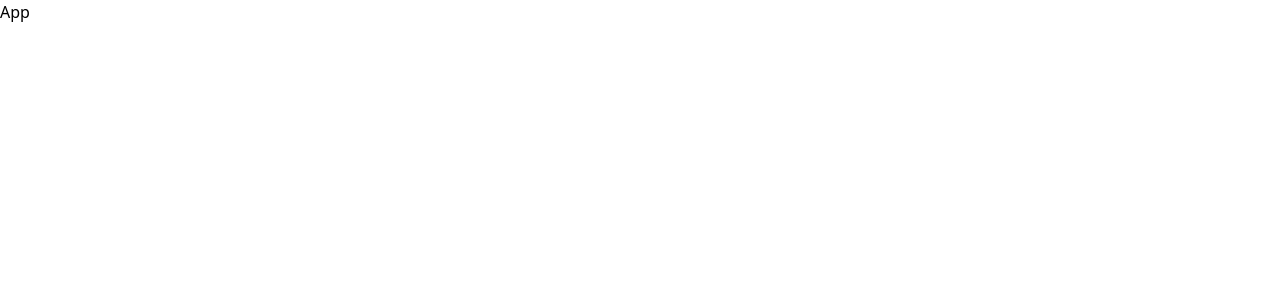
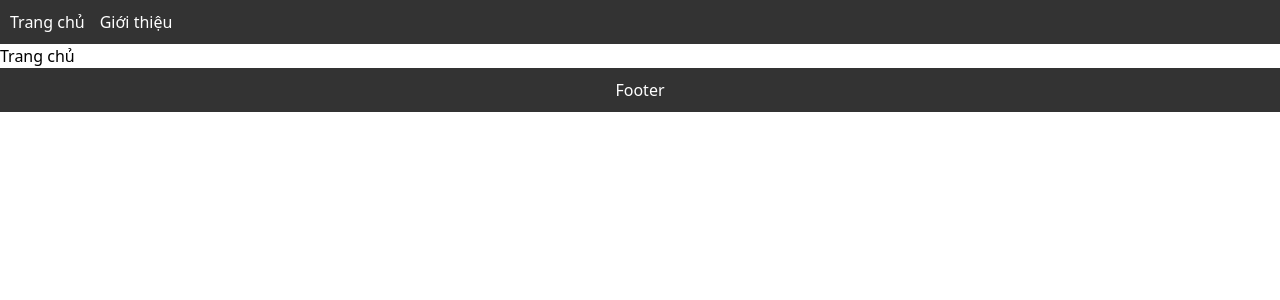
Before and after one commit to Flexx05/datn-FE, a React (Vite) app: page / in a window 1280 px wide. Shown: the top 300 px of the page. Built offline with nearby package versions, Linux system fonts and the light colour scheme.

Commit message:
base router

```diff
--- a/package.json
+++ b/package.json
@@ -13,13 +13,14 @@
   "dependencies": {
     "@ant-design/icons": "^6.0.0",
     "@tanstack/react-query": "^5.68.0",
+    "@types/react-router-dom": "^5.3.3",
     "antd": "^5.24.4",
     "axios": "^1.7.2",
     "json-server": "^0.17.4",
     "react": "^18.3.1",
     "react-dom": "^18.3.1",
     "react-hook-form": "^7.52.0",
-    "react-router-dom": "^6.24.1"
+    "react-router-dom": "^6.30.0"
   },
   "devDependencies": {
     "@types/react": "^18.3.3",
--- a/src/App.tsx
+++ b/src/App.tsx
@@ -1,5 +1,19 @@
-function App() {
-  return <div>App</div>;
+import React from "react";
+import { BrowserRouter as Router, Routes, Route } from "react-router-dom";
+import MainLayout from "./layouts/MainLayout";
+import Home from "./pages/Home";
+
+
+const App: React.FC = () => {
+  return (
+    <Router>
+      <Routes>
+        <Route path="/" element={<MainLayout />}>
+          <Route index element={<Home />} />
+        </Route>
+      </Routes>
+    </Router>
+  );
 }
 
 export default App;
--- /dev/null
+++ b/src/components/footer.tsx
@@ -0,0 +1,11 @@
+import React from "react";
+
+const Footer: React.FC = () => {
+  return (
+    <footer style={{ textAlign: "center", padding: "10px", background: "#333", color: "#fff" }}>
+      Footer
+    </footer>
+  );
+};
+
+export default Footer;
--- /dev/null
+++ b/src/components/header.tsx
@@ -0,0 +1,17 @@
+import React from "react";
+import { Link } from "react-router-dom";
+
+const Header: React.FC = () => {
+  return (
+    <header style={{ padding: "10px", background: "#333", color: "#fff" }}>
+      <nav>
+        <ul style={{ display: "flex", gap: "15px", listStyle: "none" }}>
+          <li><Link to="/" style={{ color: "white", textDecoration: "none" }}>Trang chủ</Link></li>
+          <li><Link to="/about" style={{ color: "white", textDecoration: "none" }}>Giới thiệu</Link></li>
+        </ul>
+      </nav>
+    </header>
+  );
+};
+
+export default Header;
--- /dev/null
+++ b/src/layouts/MainLayout.tsx
@@ -0,0 +1,18 @@
+import React from "react";
+import { Outlet } from "react-router-dom";
+import Header from "../components/header";
+import Footer from "../components/footer";
+
+const MainLayout: React.FC = () => {
+  return (
+    <div>
+      <Header />
+      <main>
+        <Outlet />
+      </main>
+      <Footer />
+    </div>
+  );
+};
+
+export default MainLayout;
--- a/src/main.tsx
+++ b/src/main.tsx
@@ -1,16 +1,13 @@
 import React from 'react'
 import ReactDOM from 'react-dom/client'
 import './index.css'
-import { BrowserRouter } from 'react-router-dom'
 import App from './App'
 import { QueryClient, QueryClientProvider } from '@tanstack/react-query'
 const queryClient = new QueryClient()
 ReactDOM.createRoot(document.getElementById('root')!).render(
   <React.StrictMode>
-    <BrowserRouter>
-      <QueryClientProvider client={queryClient}>
+  <QueryClientProvider client={queryClient}>
         <App />
       </QueryClientProvider>
-    </BrowserRouter>
   </React.StrictMode>,
 )
--- /dev/null
+++ b/src/pages/Home.tsx
@@ -0,0 +1,7 @@
+import React from "react";
+
+const Home: React.FC = () => {
+  return <h1>Trang chủ</h1>;
+};
+
+export default Home;
```
Also changed, not shown: src/pages/About.tsx (added), 1 other file (tests, documents, lock files or other folders).
